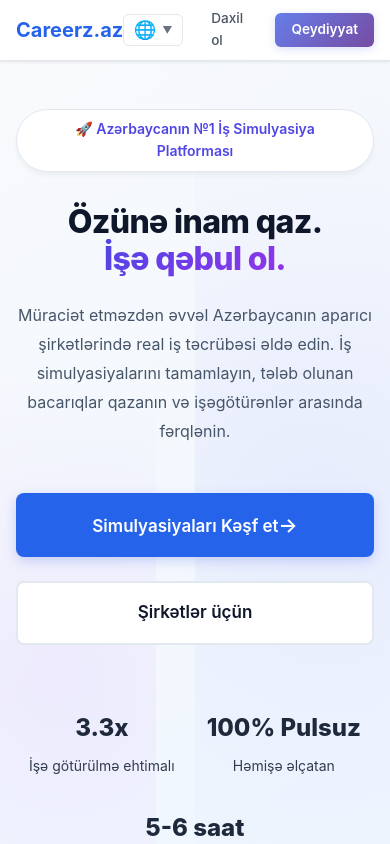
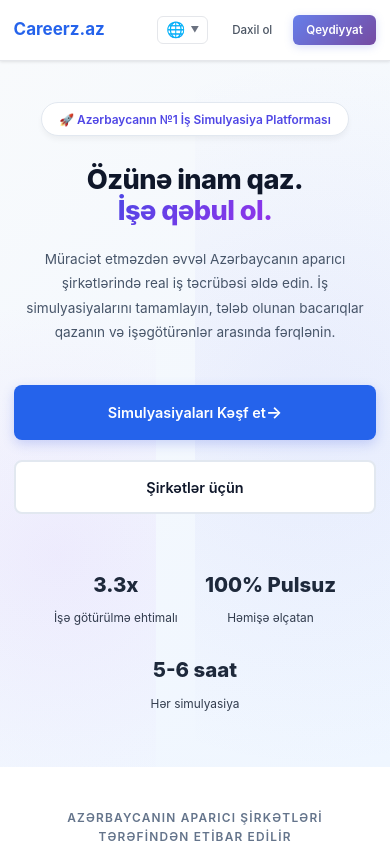
Before and after one commit to yxm011/careerz.az, a React (Vite) app: page / in a window 390 px wide. Shown: the top 844 px of the page. Built offline with nearby package versions, Linux system fonts and the light colour scheme.

Commit message:
fix: scale mobile view down 15% via root font-size 85% at 768px

```diff
--- a/src/App.css
+++ b/src/App.css
@@ -4,6 +4,12 @@
 
 html {
   scroll-behavior: smooth;
+}
+
+@media (max-width: 768px) {
+  html {
+    font-size: 85%;
+  }
 }
 
 body {
```
